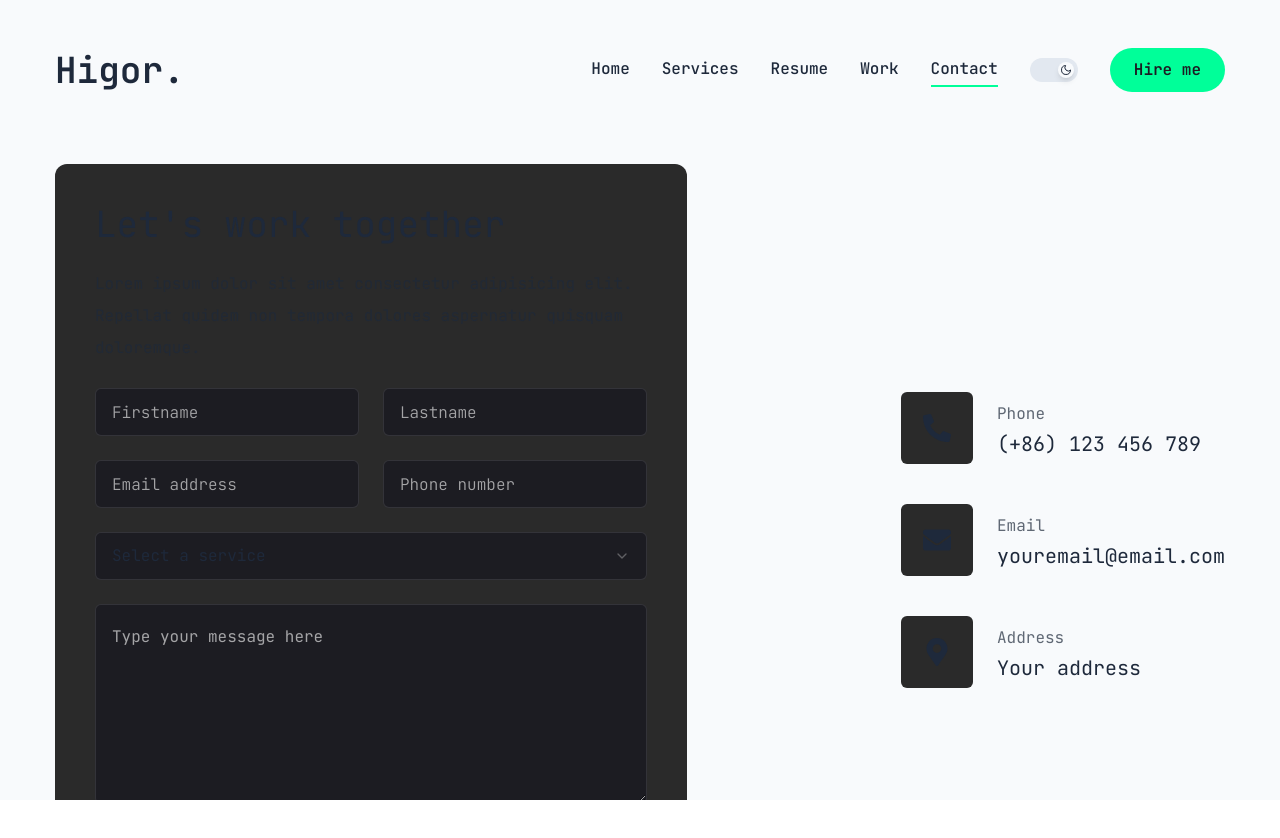
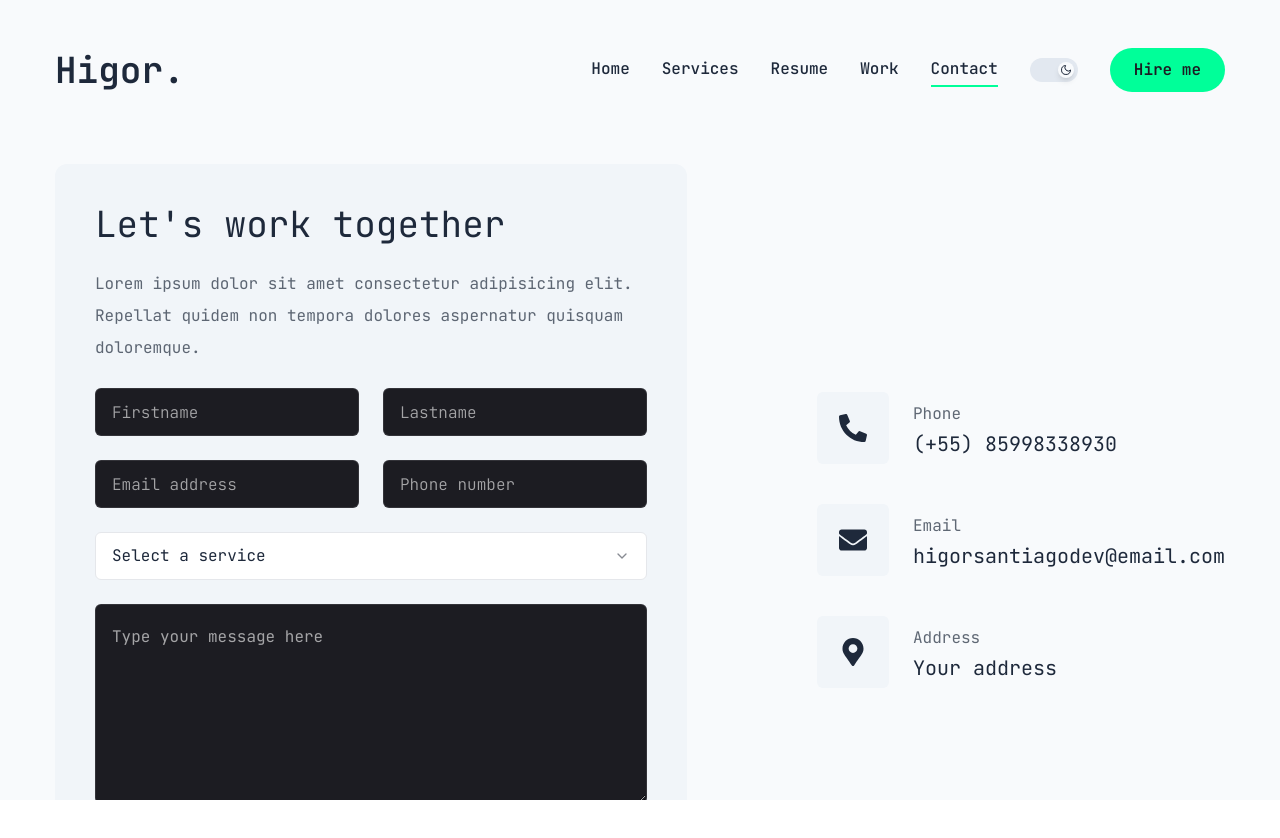
Before and after one commit to higordev223/portfolio-template, a Next.js app: page /contact in a window 1280 px wide. Shown: the top 838 px of the page. Built offline with nearby package versions, Linux system fonts and the light colour scheme.

Commit message:
update my correct info and fix styling issues

```diff
--- a/app/contact/page.jsx
+++ b/app/contact/page.jsx
@@ -20,12 +20,12 @@ const info = [
   {
     icon: <FaPhoneAlt />,
     title: "Phone",
-    description: "(+86) 123 456 789",
+    description: "(+55) 85998338930",
   },
   {
     icon: <FaEnvelope />,
     title: "Email",
-    description: "youremail@email.com",
+    description: "higorsantiagodev@email.com",
   },
   {
     icon: <FaMapMarkerAlt />,
@@ -50,7 +50,7 @@ const Contact = () => {
         <div className="flex flex-col xl:flex-row gap-[30px]">
           {/* form */}
           <div className="xl:w-[54%] order-2 xl:order-none">
-            <form className="flex flex-col gap-6 p-10 bg-secondary dark:bg-[#27272c] rounded-xl">
+            <form className="flex flex-col gap-6 p-10 bg-slate-100 dark:bg-[#27272c] rounded-xl">
               <h3 className="text-4xl text-accent">Let&apos;s work together</h3>
               <p className="text-text-secondary dark:text-text-secondary">
                 Lorem ipsum dolor sit amet consectetur adipisicing elit.
@@ -59,10 +59,26 @@ const Contact = () => {
               </p>
               {/* input */}
               <div className="grid grid-cols-1 md:grid-cols-2 gap-6">
-                <Input type="firstname" placeholder="Firstname" />
-                <Input type="lastname" placeholder="Lastname" />
-                <Input type="email" placeholder="Email address" />
-                <Input type="phone" placeholder="Phone number" />
+                <Input
+                  type="firstname"
+                  placeholder="Firstname"
+                  className="text-white"
+                />
+                <Input
+                  type="lastname"
+                  placeholder="Lastname"
+                  className="text-white"
+                />
+                <Input
+                  type="email"
+                  placeholder="Email address"
+                  className="text-white"
+                />
+                <Input
+                  type="phone"
+                  placeholder="Phone number"
+                  className="text-white"
+                />
               </div>
               {/* select */}
               <Select>
@@ -80,7 +96,7 @@ const Contact = () => {
               </Select>
               {/* textarea */}
               <Textarea
-                className="h-[200px]"
+                className="h-[200px] text-white"
                 placeholder="Type your message here"
               />
               {/* btn */}
@@ -95,7 +111,7 @@ const Contact = () => {
               {info.map((item, index) => {
                 return (
                   <li key={index} className="flex items-center gap-6">
-                    <div className="w-[52px] h-[52px] xl:w-[72px] xl:h-[72px] bg-secondary dark:bg-[#27272c] text-accent rounded-md flex items-center justify-center">
+                    <div className="w-[52px] h-[52px] xl:w-[72px] xl:h-[72px] bg-slate-100 dark:bg-[#27272c] text-accent rounded-md flex items-center justify-center">
                       <div className="text-[28px]">{item.icon}</div>
                     </div>
                     <div className="flex-1">
--- a/app/resume/page.jsx
+++ b/app/resume/page.jsx
@@ -22,23 +22,19 @@ const about = {
     },
     {
       fieldName: "Phone",
-      fieldValue: "(+86) 123 456 789",
+      fieldValue: "(+55)85998338930",
     },
     {
       fieldName: "Experience",
-      fieldValue: "12+ Years",
-    },
-    {
-      fieldName: "Skype",
-      fieldValue: "yourskype",
+      fieldValue: "6+ Years",
     },
     {
       fieldName: "Nationality",
-      fieldValue: "Chinese",
+      fieldValue: "Brazilian",
     },
     {
       fieldName: "Email",
-      fieldValue: "youremail@email.com",
+      fieldValue: "higorsantiagodev@outlook.com",
     },
     {
       fieldName: "Freelance",
@@ -46,7 +42,7 @@ const about = {
     },
     {
       fieldName: "Languages",
-      fieldValue: "English, Chinese",
+      fieldValue: "English, Portuguese",
     },
   ],
 };
@@ -223,7 +219,7 @@ const Resume = () => {
                       return (
                         <li
                           key={index}
-                          className="bg-secondary dark:bg-[#232329] h-[184px] py-6 px-10 rounded-xl flex flex-col justify-center items-center lg:items-start gap-1"
+                          className="bg-[#f1f5f9] dark:bg-[#232329] h-[184px] py-6 px-10 rounded-xl flex flex-col justify-center items-center lg:items-start gap-1"
                         >
                           <span className="text-accent">{item.duration}</span>
                           <h3 className="text-xl max-w-[260px] min-h-[60px] text-center lg:text-left text-text-primary dark:text-text-primary">
@@ -259,7 +255,7 @@ const Resume = () => {
                       return (
                         <li
                           key={index}
-                          className="bg-secondary dark:bg-[#232329] h-[184px] py-6 px-10 rounded-xl flex flex-col justify-center items-center lg:items-start gap-1"
+                          className="bg-[#f1f5f9] dark:bg-[#232329] h-[184px] py-6 px-10 rounded-xl flex flex-col justify-center items-center lg:items-start gap-1"
                         >
                           <span className="text-accent">{item.duration}</span>
                           <h3 className="text-xl max-w-[260px] min-h-[60px] text-center lg:text-left text-text-primary dark:text-text-primary">
@@ -297,7 +293,7 @@ const Resume = () => {
                       <li key={index}>
                         <TooltipProvider delayDuration={100}>
                           <Tooltip>
-                            <TooltipTrigger className="w-full h-[150px] bg-secondary dark:bg-[#232329] rounded-xl flex justify-center items-center group">
+                            <TooltipTrigger className="w-full h-[150px] bg-[#f1f5f9] dark:bg-[#232329] rounded-xl flex justify-center items-center group">
                               <div className="text-6xl group-hover:text-accent transition-all duration-300 text-text-primary dark:text-text-primary">
                                 {skill.icon}
                               </div>
@@ -331,12 +327,18 @@ const Resume = () => {
                     return (
                       <li
                         key={index}
-                        className="flex items-center justify-center xl:justify-start gap-4"
+                        className={`flex items-center justify-center xl:justify-start gap-4 ${
+                          item.fieldName === "Email" ? "xl:col-span-2" : ""
+                        }`}
                       >
                         <span className="text-text-secondary dark:text-text-secondary">
                           {item.fieldName}
                         </span>
-                        <span className="text-xl text-text-primary dark:text-text-primary">
+                        <span
+                          className={`text-xl text-text-primary dark:text-text-primary ${
+                            item.fieldName === "Email" ? "break-all" : ""
+                          }`}
+                        >
                           {item.fieldValue}
                         </span>
                       </li>
--- a/app/work/page.jsx
+++ b/app/work/page.jsx
@@ -110,7 +110,7 @@ const Work = () => {
                 <Link href={project.live}>
                   <TooltipProvider delayDuration={100}>
                     <Tooltip>
-                      <TooltipTrigger className="w-[70px] h-[70px] rounded-full bg-secondary dark:bg-white/5 flex justify-center items-center group">
+                      <TooltipTrigger className="w-[70px] h-[70px] rounded-full bg-slate-100 dark:bg-white/5 flex justify-center items-center group">
                         <BsArrowUpRight className="text-text-primary dark:text-text-primary text-3xl group-hover:text-accent" />
                       </TooltipTrigger>
                       <TooltipContent>
@@ -123,7 +123,7 @@ const Work = () => {
                 <Link href={project.github}>
                   <TooltipProvider delayDuration={100}>
                     <Tooltip>
-                      <TooltipTrigger className="w-[70px] h-[70px] rounded-full bg-secondary dark:bg-white/5 flex justify-center items-center group">
+                      <TooltipTrigger className="w-[70px] h-[70px] rounded-full bg-slate-100 dark:bg-white/5 flex justify-center items-center group">
                         <BsGithub className="text-text-primary dark:text-text-primary text-3xl group-hover:text-accent" />
                       </TooltipTrigger>
                       <TooltipContent>
--- a/components/ui/select.jsx
+++ b/components/ui/select.jsx
@@ -1,10 +1,10 @@
-'use client';
+"use client";
 
-import * as React from 'react';
-import * as SelectPrimitive from '@radix-ui/react-select';
-import { Check, ChevronDown, ChevronUp } from 'lucide-react';
+import * as React from "react";
+import * as SelectPrimitive from "@radix-ui/react-select";
+import { Check, ChevronDown, ChevronUp } from "lucide-react";
 
-import { cn } from '@/lib/utils';
+import { cn } from "@/lib/utils";
 
 const Select = SelectPrimitive.Root;
 
@@ -12,54 +12,67 @@ const SelectGroup = SelectPrimitive.Group;
 
 const SelectValue = SelectPrimitive.Value;
 
-const SelectTrigger = React.forwardRef(({ className, children, ...props }, ref) => (
+const SelectTrigger = React.forwardRef(
+  ({ className, children, ...props }, ref) => (
     <SelectPrimitive.Trigger
       ref={ref}
       className={cn(
-      'flex h-[48px] w-full items-center justify-between rounded-md border border-white/10 bg-primary px-4 py-5 text-base text-white/60 placeholder:text-white/10 focus:border-accent outline-none',
+        "flex h-[48px] w-full items-center justify-between rounded-md border border-gray-200 dark:border-white/10 bg-white dark:bg-primary px-4 py-5 text-base text-gray-900 dark:text-white placeholder:text-gray-500 dark:placeholder:text-white/60 focus:border-accent outline-none",
         className
       )}
       {...props}
     >
       {children}
       <SelectPrimitive.Icon asChild>
-      <ChevronDown className='h-4 w-4 opacity-50' />
+        <ChevronDown className="h-4 w-4 opacity-50" />
       </SelectPrimitive.Icon>
     </SelectPrimitive.Trigger>
-));
+  )
+);
 SelectTrigger.displayName = SelectPrimitive.Trigger.displayName;
 
-const SelectScrollUpButton = React.forwardRef(({ className, ...props }, ref) => (
+const SelectScrollUpButton = React.forwardRef(
+  ({ className, ...props }, ref) => (
     <SelectPrimitive.ScrollUpButton
       ref={ref}
-    className={cn('flex cursor-default items-center justify-center py-1', className)}
+      className={cn(
+        "flex cursor-default items-center justify-center py-1",
+        className
+      )}
       {...props}
     >
-    <ChevronUp className='h-4 w-4' />
+      <ChevronUp className="h-4 w-4" />
     </SelectPrimitive.ScrollUpButton>
-));
+  )
+);
 SelectScrollUpButton.displayName = SelectPrimitive.ScrollUpButton.displayName;
 
-const SelectScrollDownButton = React.forwardRef(({ className, ...props }, ref) => (
+const SelectScrollDownButton = React.forwardRef(
+  ({ className, ...props }, ref) => (
     <SelectPrimitive.ScrollDownButton
       ref={ref}
-    className={cn('flex cursor-default items-center justify-center py-1', className)}
+      className={cn(
+        "flex cursor-default items-center justify-center py-1",
+        className
+      )}
       {...props}
     >
-    <ChevronDown className='h-4 w-4' />
+      <ChevronDown className="h-4 w-4" />
     </SelectPrimitive.ScrollDownButton>
-));
-SelectScrollDownButton.displayName = SelectPrimitive.ScrollDownButton.displayName;
+  )
+);
+SelectScrollDownButton.displayName =
+  SelectPrimitive.ScrollDownButton.displayName;
 
 const SelectContent = React.forwardRef(
-  ({ className, children, position = 'popper', ...props }, ref) => (
+  ({ className, children, position = "popper", ...props }, ref) => (
     <SelectPrimitive.Portal>
       <SelectPrimitive.Content
         ref={ref}
         className={cn(
-          'relative z-50 max-h-96 min-w-[8rem] overflow-hidden rounded-md border border-white/10 bg-primary text-white shadow-md data-[state=open]:animate-in data-[state=closed]:animate-out data-[state=closed]:fade-out-0 data-[state=open]:fade-in-0 data-[state=closed]:zoom-out-95 data-[state=open]:zoom-in-95 data-[side=bottom]:slide-in-from-top-2 data-[side=left]:slide-in-from-right-2 data-[side=right]:slide-in-from-left-2 data-[side=top]:slide-in-from-bottom-2 dark:border-slate-800 dark:bg-slate-950 dark:text-slate-50',
-          position === 'popper' &&
-            'data-[side=bottom]:translate-y-1 data-[side=left]:-translate-x-1 data-[side=right]:translate-x-1 data-[side=top]:-translate-y-1',
+          "relative z-50 max-h-96 min-w-[8rem] overflow-hidden rounded-md border border-white/10 bg-primary text-white shadow-md data-[state=open]:animate-in data-[state=closed]:animate-out data-[state=closed]:fade-out-0 data-[state=open]:fade-in-0 data-[state=closed]:zoom-out-95 data-[state=open]:zoom-in-95 data-[side=bottom]:slide-in-from-top-2 data-[side=left]:slide-in-from-right-2 data-[side=right]:slide-in-from-left-2 data-[side=top]:slide-in-from-bottom-2 dark:border-slate-800 dark:bg-slate-950 dark:text-slate-50",
+          position === "popper" &&
+            "data-[side=bottom]:translate-y-1 data-[side=left]:-translate-x-1 data-[side=right]:translate-x-1 data-[side=top]:-translate-y-1",
           className
         )}
         position={position}
@@ -68,9 +81,9 @@ const SelectContent = React.forwardRef(
         <SelectScrollUpButton />
         <SelectPrimitive.Viewport
           className={cn(
-            'p-1',
-            position === 'popper' &&
-              'h-[var(--radix-select-trigger-height)] w-full min-w-[var(--radix-select-trigger-width)]'
+            "p-1",
+            position === "popper" &&
+              "h-[var(--radix-select-trigger-height)] w-full min-w-[var(--radix-select-trigger-width)]"
           )}
         >
           {children}
@@ -85,36 +98,41 @@ SelectContent.displayName = SelectPrimitive.Content.displayName;
 const SelectLabel = React.forwardRef(({ className, ...props }, ref) => (
   <SelectPrimitive.Label
     ref={ref}
-    className={cn('py-1.5 pl-8 pr-2 text-sm font-semibold', className)}
+    className={cn(
+      "py-1.5 pl-8 pr-2 text-sm font-semibold text-white",
+      className
+    )}
     {...props}
   />
 ));
 SelectLabel.displayName = SelectPrimitive.Label.displayName;
 
-const SelectItem = React.forwardRef(({ className, children, ...props }, ref) => (
+const SelectItem = React.forwardRef(
+  ({ className, children, ...props }, ref) => (
     <SelectPrimitive.Item
       ref={ref}
       className={cn(
-      'relative flex w-full cursor-default select-none items-center rounded-sm py-1.5 pl-8 pr-2 text-sm outline-none focus:bg-accent focus:text-primary data-[disabled]:pointer-events-none data-[disabled]:opacity-50 dark:focus:bg-slate-800 dark:focus:text-slate-50',
+        "relative flex w-full cursor-default select-none items-center rounded-sm py-1.5 pl-8 pr-2 text-sm outline-none focus:bg-accent focus:text-primary data-[disabled]:pointer-events-none data-[disabled]:opacity-50 text-white dark:focus:bg-slate-800 dark:focus:text-slate-50",
         className
       )}
       {...props}
     >
-    <span className='absolute left-2 flex h-3.5 w-3.5 items-center justify-center'>
+      <span className="absolute left-2 flex h-3.5 w-3.5 items-center justify-center">
         <SelectPrimitive.ItemIndicator>
-        <Check className='h-4 w-4' />
+          <Check className="h-4 w-4" />
         </SelectPrimitive.ItemIndicator>
       </span>
 
       <SelectPrimitive.ItemText>{children}</SelectPrimitive.ItemText>
     </SelectPrimitive.Item>
-));
+  )
+);
 SelectItem.displayName = SelectPrimitive.Item.displayName;
 
 const SelectSeparator = React.forwardRef(({ className, ...props }, ref) => (
   <SelectPrimitive.Separator
     ref={ref}
-    className={cn('-mx-1 my-1 h-px bg-slate-100 dark:bg-slate-800', className)}
+    className={cn("-mx-1 my-1 h-px bg-slate-100 dark:bg-slate-800", className)}
     {...props}
   />
 ));
```
Also changed, not shown: components/ui/input.jsx (+4 -4 lines), components/ui/textarea.jsx (+4 -4 lines). Lines whose indentation alone changed are shown as unchanged.
